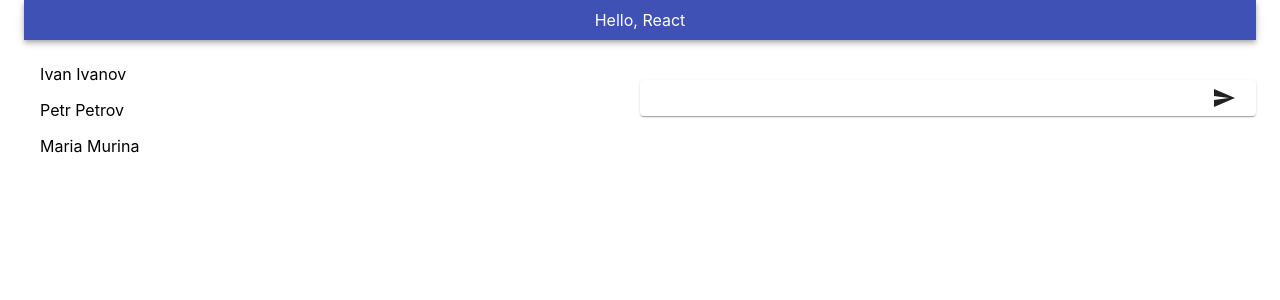
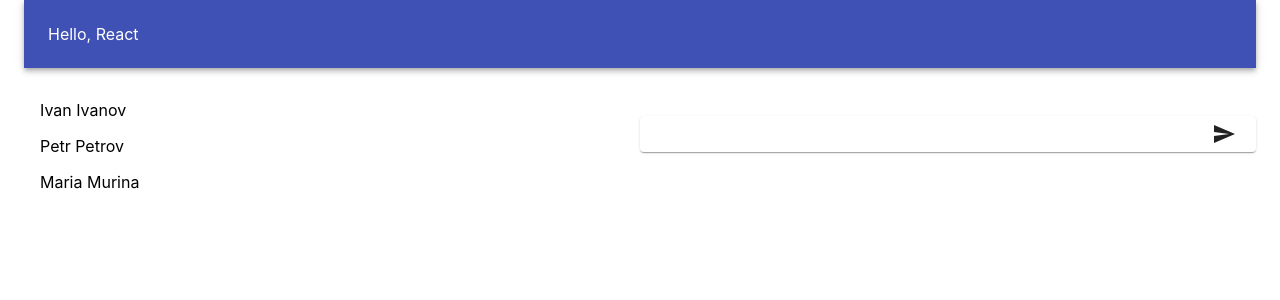
Before and after one commit to KsenyaSylla/React, a React (Create React App) app in the folder hw1/: page / in a window 1280 px wide. Shown: the top 300 px of the page. Built offline with nearby package versions, Linux system fonts and the light colour scheme.

Commit message:
autoFocus

```diff
--- a/hw1/src/components/Message.jsx
+++ b/hw1/src/components/Message.jsx
@@ -1,5 +1,5 @@
-import { React, useState, useEffect } from "react";
-import { Container, Grid, AppBar, Box, Paper, InputBase, Button } from "@material-ui/core";
+import { React, useState, useEffect, useRef } from "react";
+import { Container, Grid, Paper, InputBase, Button } from "@material-ui/core";
 import { UserList } from "./UserList";
 import { Header } from "./header";
 import { MessageList } from "./messageList"
@@ -24,6 +24,8 @@ const Message = (props) => {
     const [value, setValue] = useState("");
     const [key, setKey] = useState(0);
     const classes = useStyles();
+    const inputRef = useRef(null);
+
     const onChangeMessageInput = (event) => {
         setValue(event.target.value);
     };
@@ -51,6 +53,10 @@ const Message = (props) => {
         sendMessage("user", value, getId(key));
         setValue("");
     };
+
+    useEffect(() => {
+        inputRef.current.focus();
+    });
 
     useEffect(() => {
         if (messageList.length === 0) {
@@ -86,6 +92,7 @@ const Message = (props) => {
 
                     <Paper className={classes.paper} component="form" onSubmit={onSubmit}>
                         <InputBase
+                            ref={inputRef}
                             value={value}
                             onChange={onChangeMessageInput}
                             type="text"
--- a/hw1/src/components/header.jsx
+++ b/hw1/src/components/header.jsx
@@ -1,9 +1,18 @@
 import { React } from "react";
 import { AppBar, Box } from "@material-ui/core";
+import { makeStyles } from '@material-ui/core/styles';
+
+const useStyles = makeStyles((theme) => ({
+    header: {
+        marginBottom: theme.spacing(2),
+        padding: theme.spacing(3),
+    }
+}));
 
 export const Header = () => {
+    const classes = useStyles();
     return (
-        <AppBar position={'static'} m={2} p={2} className={"message"}>
+        <AppBar position={'static'} m={2} p={2} className={classes.header}>
             <Box>Hello, React</Box>
         </AppBar>
     )
--- a/hw1/src/components/messageList.jsx
+++ b/hw1/src/components/messageList.jsx
@@ -6,7 +6,9 @@ const useStyles = makeStyles((theme) => ({
     list: {
         border: "none",
         marginBottom: theme.spacing(2)
-
+    },
+    paper: {
+        padding: theme.spacing(1)
     }
 }));
 
@@ -18,7 +20,7 @@ export const MessageList = (props) => {
                 {props.messageList.map((item) => {
                     return (
                         <ListItem key={item.id}>
-                            {item.author}: - {item.text}
+                            {item.author}: - <Paper className={classes.paper}>{item.text}</Paper>
                         </ListItem>
                     );
                 })}
```
